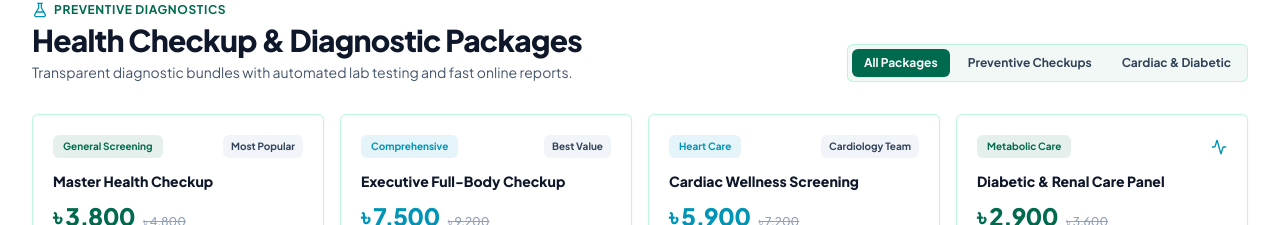
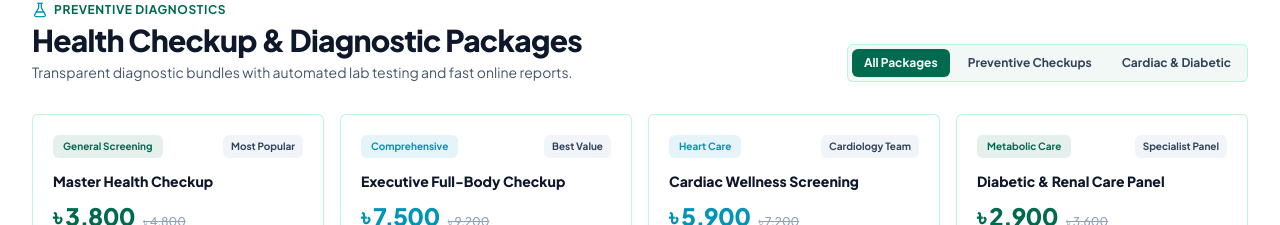
Before and after one commit to almamon-dev/HMS, a React (Vite) app in the folder apps/provider-web/: page / in a window 1280 px wide. Shown: the part 3056-3281 px from the top of the page. Built offline with nearby package versions, Linux system fonts and the light colour scheme.

Commit message:
fix(landing): restore clean structured cards and align badges across health packages

```diff
--- a/apps/provider-web/src/components/landing/HealthPackagesSection.tsx
+++ b/apps/provider-web/src/components/landing/HealthPackagesSection.tsx
@@ -1,5 +1,5 @@
 import React, { useState } from 'react';
-import { Activity, CheckCircle2, ArrowRight, FlaskConical } from 'lucide-react';
+import { CheckCircle2, ArrowRight, FlaskConical } from 'lucide-react';
 
 interface HealthPackagesSectionProps {
   onBookPackage: (packageName: string) => void;
@@ -81,6 +81,7 @@ const HEALTH_PACKAGES: HealthPackage[] = [
     name: 'Diabetic & Renal Care Panel',
     category: 'specialty',
     categoryLabel: 'Metabolic Care',
+    badge: 'Specialist Panel',
     price: '৳ 2,900',
     regularPrice: '৳ 3,600',
     testCount: '12 Tests',
@@ -175,7 +176,9 @@ export const HealthPackagesSection: React.FC<HealthPackagesSectionProps> = ({
                         {pkg.badge}
                       </span>
                     ) : (
-                      <Activity className="w-4 h-4 text-[#0094b6]" />
+                      <span className="text-[10px] font-bold px-2 py-1 rounded-md bg-slate-100 text-slate-700">
+                        Clinical Care
+                      </span>
                     )}
                   </div>
 
```
